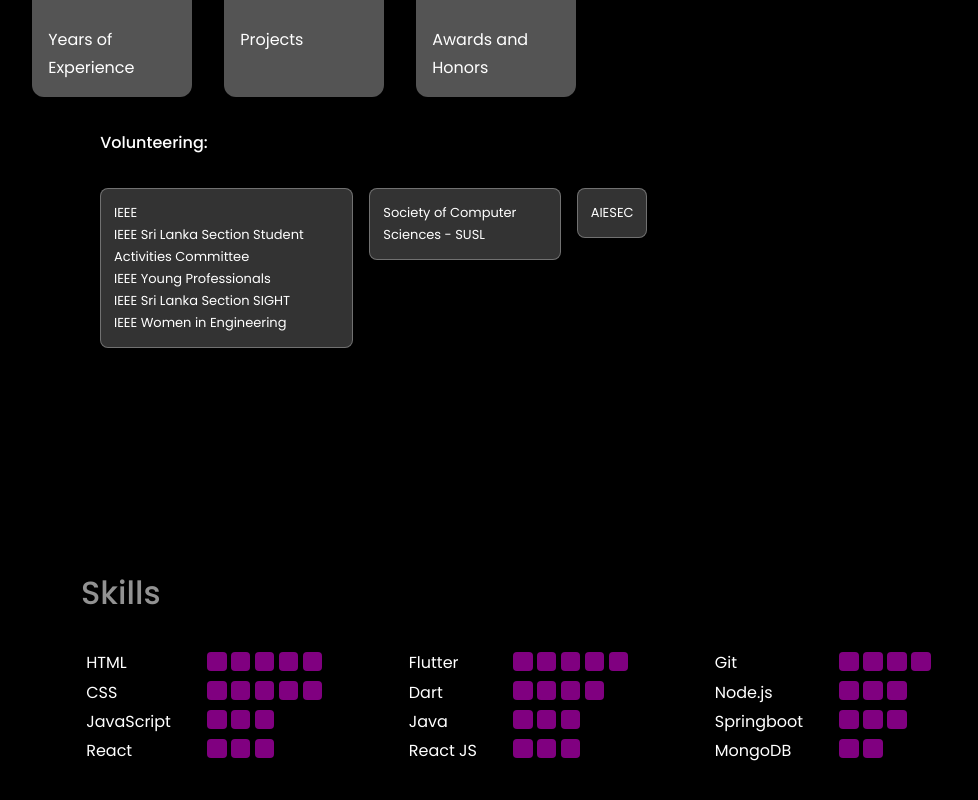
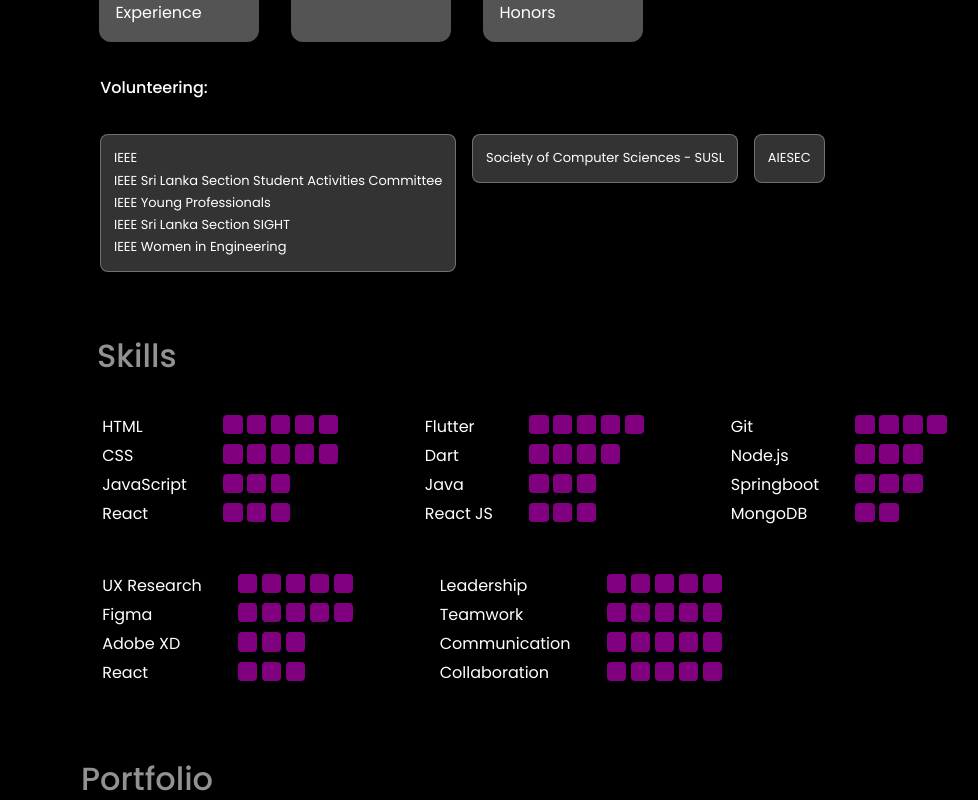
Before and after one commit to disara7/portfolio, a React (Create React App) app: page / in a window 1280 px wide. Shown: the part 1700-2500 px from the top of the page, without its empty margins (159-1137 px from the left). Built offline with nearby package versions, Linux system fonts and the light colour scheme.

Commit message:
updated about

```diff
--- a/src/components/about/About.jsx
+++ b/src/components/about/About.jsx
@@ -3,7 +3,7 @@ import './about.css';
 import './smalldevices.css';
 import './animations.css';
 import AIESEC from '../../assets/disara.png';
-import IEEE from '../../assets/disara.png';  // Add your images
+import IEEE from '../../assets/sac.png';  // Add your images
 import YP from '../../assets/disara.png';
 import SIGHT from '../../assets/disara.png';
 import WIE from '../../assets/disara.png';
@@ -100,16 +100,17 @@ const About = () => {
               </div>
             </div>
             <h4 className='about__style fade-in volunteering'>Volunteering:</h4>
-            <div className="pop">
-              {/* Image Popup */}
+
+
+
+            <div className='voluncard fade-in about__style'>
+                {/* Image Popup */}
             {isImageVisible && currentImage && (
               <div className="image-popup">
               <button className="image-popup-close" onClick={handleClickOutside}></button>
               <img src={currentImage} alt="Volunteering" />
             </div>
             )}
-            </div>
-            <div className='voluncard fade-in about__style'>
               <p>IEEE
                 <ul>
                   <li style={{ cursor: 'pointer' }} onClick={(e) => handleItemClick(e, IEEE)}>IEEE Sri Lanka Section Student Activities Committee</li>
--- a/src/components/about/about.css
+++ b/src/components/about/about.css
@@ -15,12 +15,14 @@
 .about{
   margin-left: 6rem;
   margin-top: -4rem;
+  width: 110%;
 
 }
 .about__container {
     display: grid;
     grid-template-columns: 60% 35%;
     gap: 15%;
+
 }
 
 .photo {
@@ -54,7 +56,7 @@
 .about__style {
     margin-left: 10.2rem;
     margin-bottom: 2rem;
-
+    width: 40rem;
 }
 
 .about__style h4{
@@ -74,12 +76,15 @@
 
 .volunteering{
   margin-top: 2rem;
+
 }
 
 .voluncard{
   display: flex;
   flex-direction: row;
   gap: 1rem;
+  width: 50rem;
+
 }
 
 .voluncard p {
--- a/src/components/skills/skills.css
+++ b/src/components/skills/skills.css
@@ -1,4 +1,7 @@
-
+.skills{
+  margin-top: -10rem;
+  margin-left: 1rem;
+}
 .col {
     flex: 1;
     width: 30%;
```
Also changed, not shown: src/components/about/images.css (+6 -8 lines), src/assets/polaroid.png (added), src/assets/sac.png (added).
